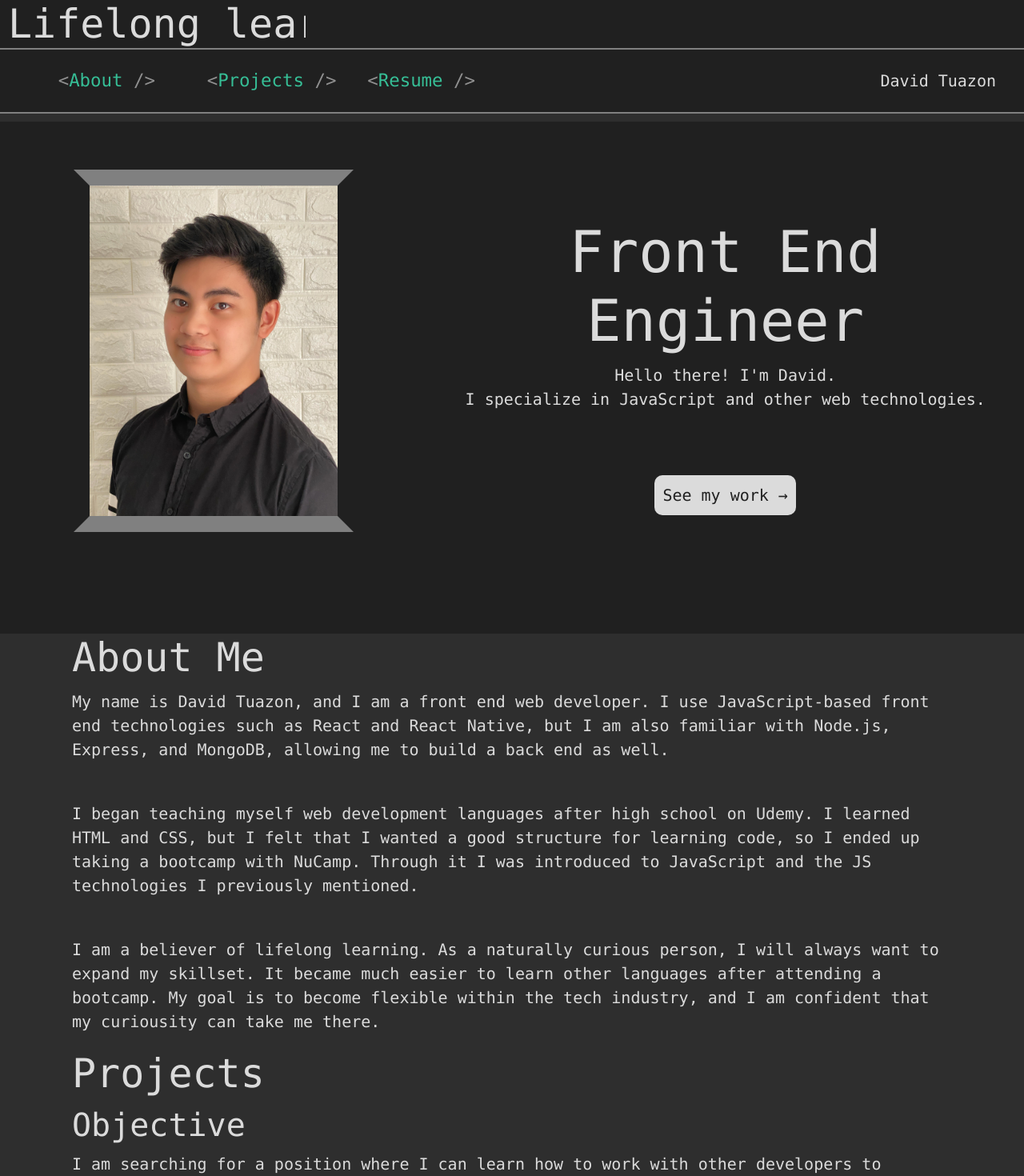
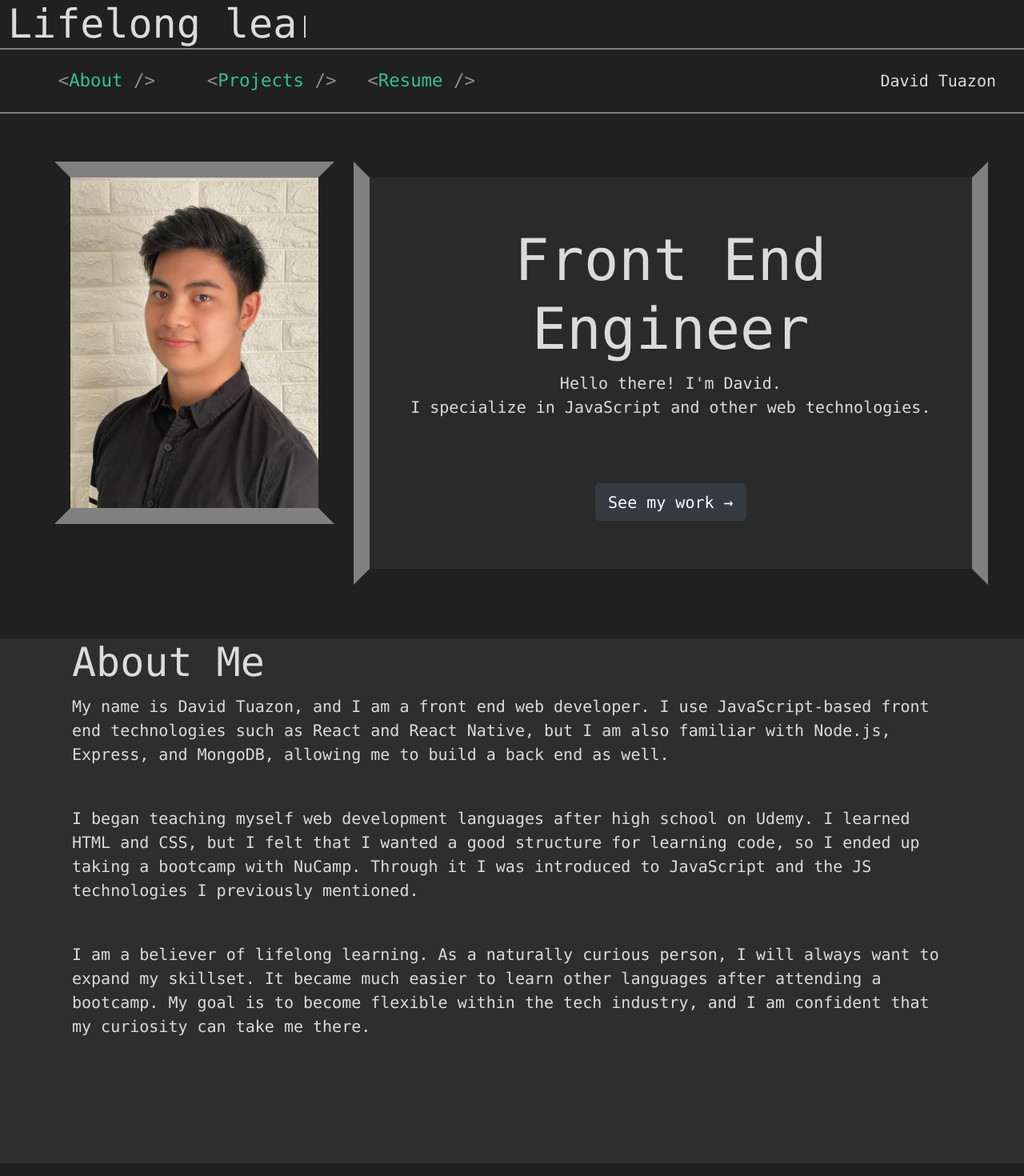
Before and after one commit to dvtuazon/portfoliowebsite, a React (Create React App) app: page /resume in a window 1280 px wide. Shown: the top 1470 px of the page at 80% size. Built offline with nearby package versions, Linux system fonts and the light colour scheme.

Commit message:
fixed home

```diff
--- a/src/App.css
+++ b/src/App.css
@@ -133,16 +133,20 @@ body {
   display: inline-block;
   border: 20px solid;
   border-color: rgb(128, 128, 128) rgb(32, 32, 32);
-
 }
 
 .home {
-  margin-top: 10px;
   background-color:rgb(32, 32, 32);
 }
 
 .big-text {
   font-size: calc(40px + 4vh);
+}
+
+.home-text {
+  background-color:rgba(128, 128, 128, 0.1);
+  border: 20px solid;
+  border-color: rgb(32, 32, 32) rgb(128, 128, 128);
 }
 
 .name {
@@ -154,11 +158,11 @@ body {
 }
 
 .container-home {
-  min-height: calc(100vh - 160px);
+  min-height: calc(100vh - 144px);
 }
 
 .container-2 {
-  min-height: 100vh;
+  min-height: calc(100vh - 144px);
 }
 
 .container-scroll {
--- a/src/components/AboutComponent.js
+++ b/src/components/AboutComponent.js
@@ -6,7 +6,7 @@ import { Element } from 'react-scroll';
 function About() {
     return (
         <Element id="about">
-            <Container>
+            <Container className="container-2">
                 <Row>
                     <h1 className="mx-3">About Me</h1>
                 </Row>
@@ -32,7 +32,7 @@ function About() {
                         I am a believer of lifelong learning. As a naturally curious person,
                         I will always want to expand my skillset. It became much easier to learn other
                         languages after attending a bootcamp. My goal is to become flexible
-                        within the tech industry, and I am confident that my curiousity can
+                        within the tech industry, and I am confident that my curiosity can
                         take me there.
                     </p>
                 </Row>
--- a/src/components/HomeComponent.js
+++ b/src/components/HomeComponent.js
@@ -1,21 +1,21 @@
 import React, { useState } from 'react';
-import { Container, Row, Col, Breadcrumb, BreadcrumbItem, Button } from 'reactstrap';
+import { Container, Row, Col } from 'reactstrap';
 import { Link } from 'react-scroll';
 import profilepic from '../profilepic.jpg';
 
 function Home() {
     return (
-        <Container className="container-home home pt-5" fluid>
-            <Row>
-                <Col xs="12" md="5" className="text-center">
+        <Container className="container-home home px-5" fluid>
+            <Row className="pt-5">
+                <Col xs="12" md="4" className="text-center">
                     <img src={profilepic} width="350" className="pic" />
                 </Col>
-                <Col xs="12" md="7" className="text-center align-self-center pt-5">
+                <Col xs="12" md="8" className="home-text text-center align-self-center pt-5">
                     <h1 className="big-text">Front End Engineer</h1>
                     <p>
                         Hello there! I'm David. <br /> I specialize in JavaScript and other web technologies.
                     </p>
-                    <Link to="projects" className="work mt-5 mb-5">See my work &rarr;</Link>
+                    <Link to="projects" className="btn btn-dark mt-5 mb-5">See my work &rarr;</Link>
                 </Col>
             </Row>
         </Container>
--- a/src/components/ProjectsComponent.js
+++ b/src/components/ProjectsComponent.js
@@ -1,14 +1,14 @@
 import React, { useState } from 'react';
-import { Container, Row, Col, Breadcrumb, BreadcrumbItem } from 'reactstrap';
+import { Container, Row, Col } from 'reactstrap';
 import { Link } from 'react-router-dom';
 import { Element } from 'react-scroll';
 
 function Projects() {
     return (
         <Element id="projects">
-            <Container>
+            <Container className="home" fluid>
                 <Row>
-                    <h1 className="px-3">Projects</h1>
+                    <h1 className="title px-3">Projects</h1>
                 </Row>
             </Container>
         </Element>
```
